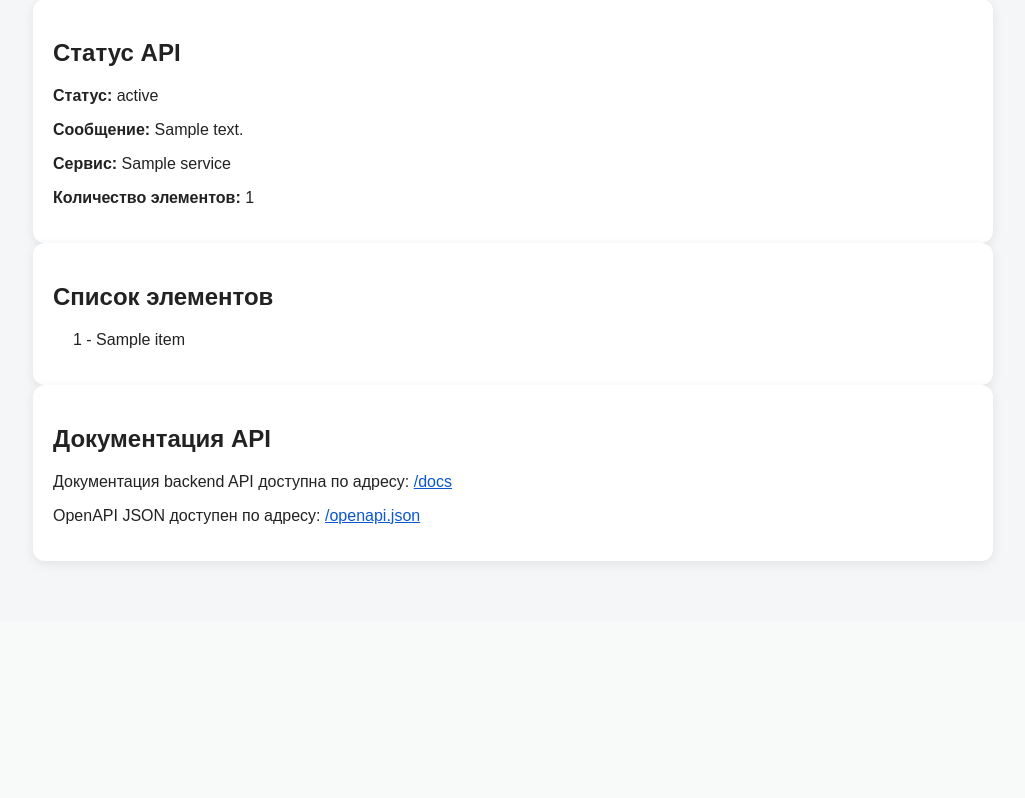
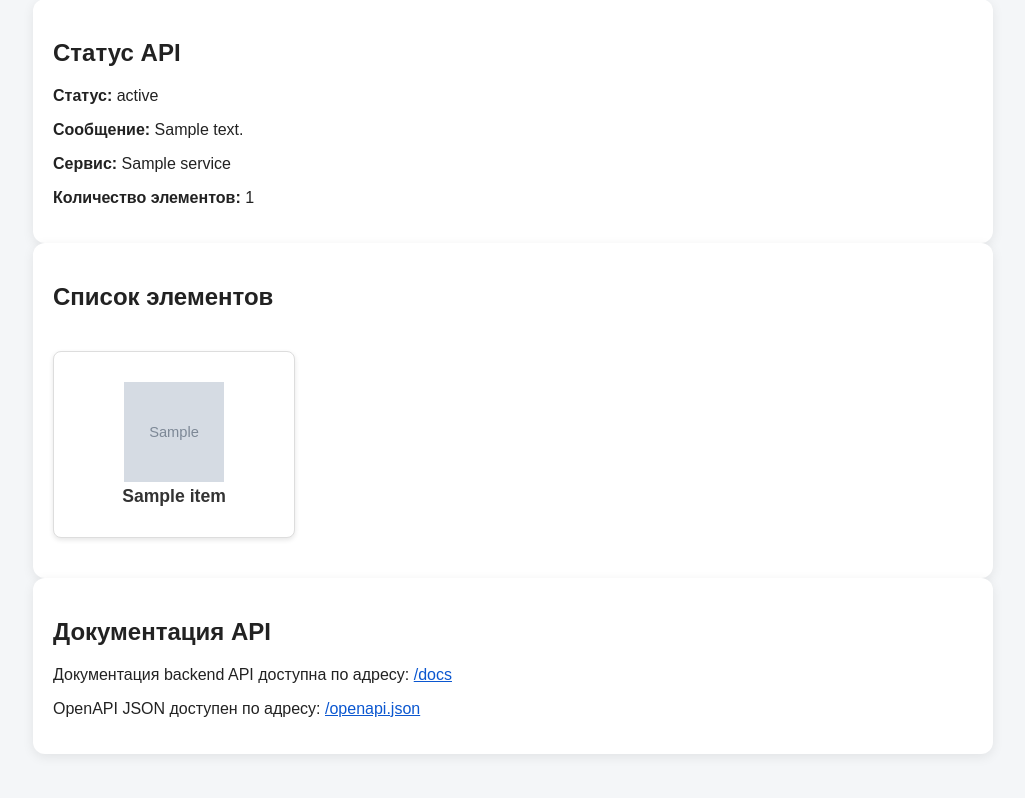
Before and after one commit to nikitagordeev6c-wq/learn_project, a Flask app: template frontend/templates/index.html in a window 1280 px wide. Shown: the part 188-986 px from the top of the page, without its empty margins (127-1152 px from the left). Before the commit the page ends 753 px from the top, so only its background shows below. Run offline with Flask 3, Linux system fonts and the light colour scheme; the template is opened without the code that fills it: most values are stand-ins (such as "Sample title", 1, 10 or a date in 2020); grey boxes marked "Sample" are stand-in pictures.

Commit message:
Готовый код

```diff
--- a/backend/schemas/item_schema.py
+++ b/backend/schemas/item_schema.py
@@ -4,6 +4,7 @@ from apiflask.fields import Integer, String, List, Nested
 class ItemSchema(Schema):
     id = Integer()
     name = String()
+    image = String()
 
 class ItemsOutSchema(Schema):
     items = List(Nested(ItemSchema))
--- a/frontend/static/style.css
+++ b/frontend/static/style.css
@@ -51,3 +51,39 @@ a {
     color: #0b57d0;
     text-decoration: underLine;
 }
+
+
+.spisok {
+    display: flex;
+    flex-direction: row;
+    gap: 20px;
+    padding: 20px 0;
+}
+
+.product-item {
+    background-color: #ffffff;
+    border: 1px solid #ddd;
+    border-radius: 8px;
+    padding: 30px;
+    width: 180px;
+    box-shadow: 0 2px 5px rgba(0,0,0,0.1);
+    text-align: center;
+    transition: 0.3s;
+}
+
+.product-item:hover {
+    border-color: #007bff;
+    transform: translateY(-5px);
+}
+
+.product-img {
+    width:100px;
+    height:100px;
+
+}
+
+.item-name {
+    margin: 0;
+    color: #333;
+    font-size: 1.1em;
+}
--- a/frontend/templates/index.html
+++ b/frontend/templates/index.html
@@ -21,11 +21,14 @@
 
         <section class="card">
             <h2>Список элементов</h2>
-            <ul>
+            <div class="spisok">
                 {% for item in items %}
-                    <p1>{{ item.id }} - {{ item.name }}</p1>
+                    <div class="product-item">
+                        <img src="{{ url_for('static', filename=item.image) }}" alt="" class="product-img">
+                        <h3 class="item-name">{{ item.name }}</h3>
+                    </div>
                 {% endfor %}
-            </ul>
+            </div>
         </section>
 
         <section class="card">
```
Also changed, not shown: backend/services/status_service.py (+15 -3 lines), backend/api/routes.py (line endings or trailing spaces), frontend/static/img/nt.jpg (added), frontend/static/img/pc.jpg (added), frontend/static/img/ps.jpg (added).
